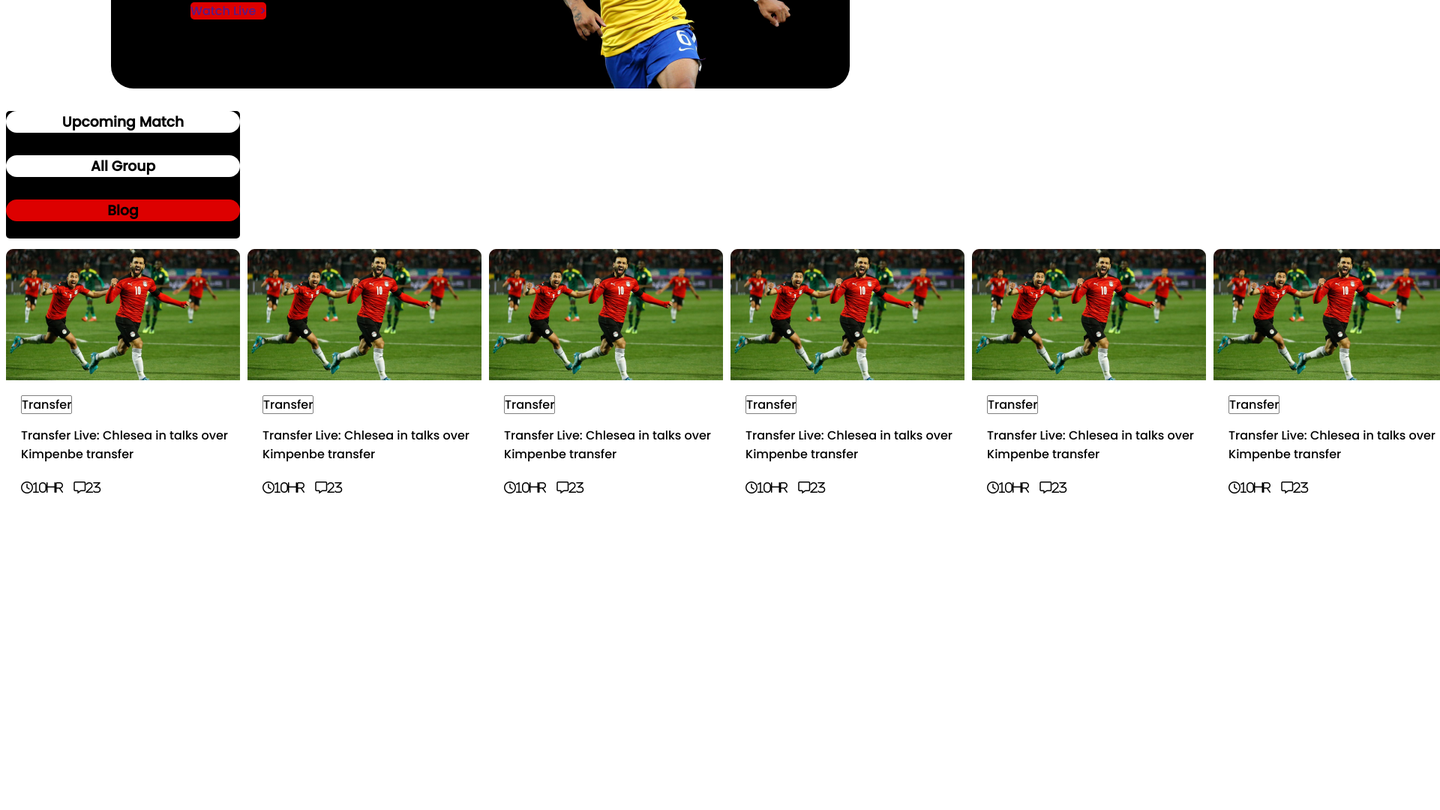
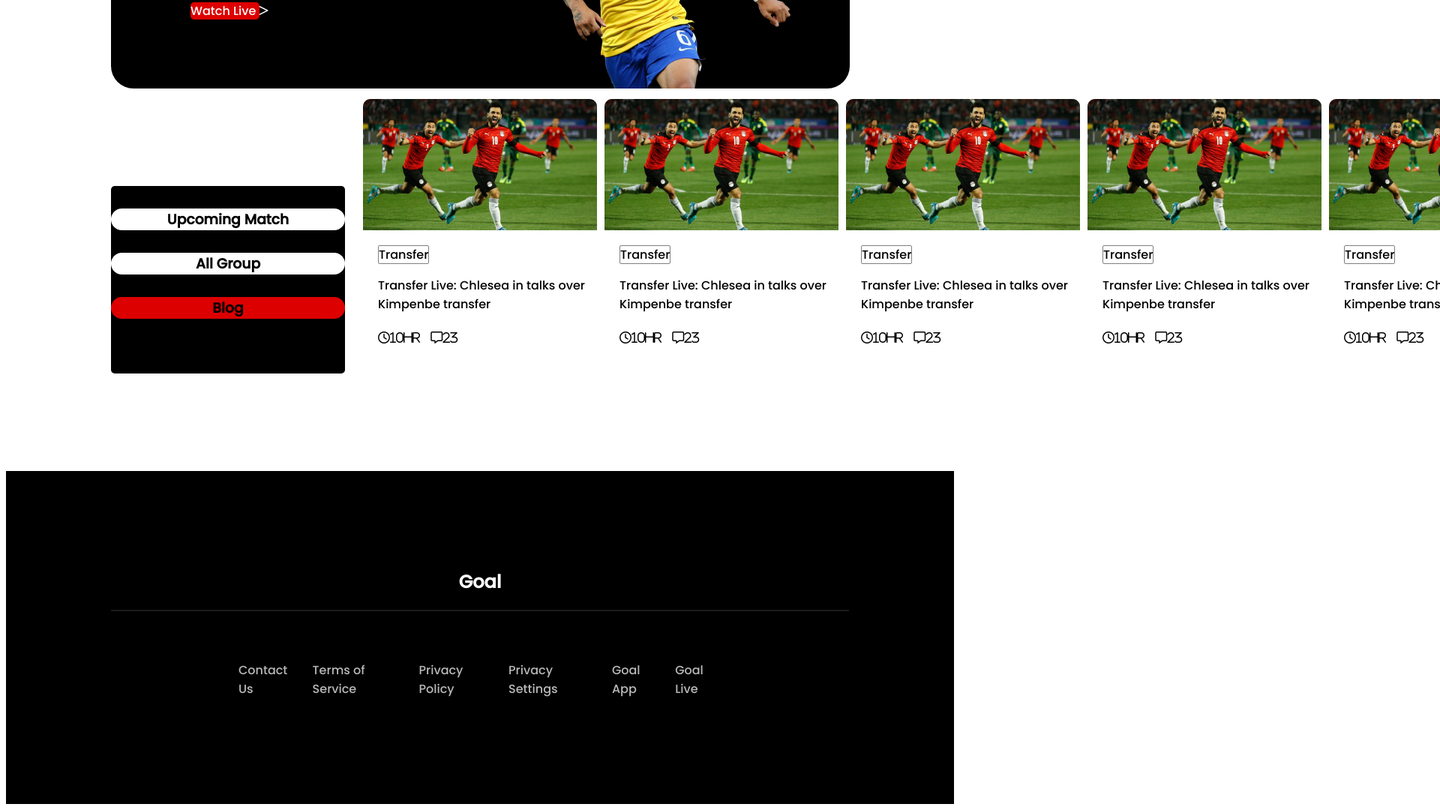
Before and after one commit to kazirimon1/second-assignment, a plain HTML site: page index.html in a window 1280 px wide. Shown: the part 313-1393 px from the top of the page at 75% size, 1920 px wide, since content can reach past the window. Before the commit the page ends 1015 px from the top, so only its background shows below. Drawn offline with Linux system fonts and the light colour scheme; a web font is replaced by a local one.

Commit message:
header added

```diff
--- a/index.html
+++ b/index.html
@@ -15,7 +15,8 @@
                     <h1 class="player-item">The Greatest show on the earth</h1>
                     <p>Contrary to popular belief, Lorem Ipsum is not simply
                         random text. It has roots in a piece of classical Latin literature from 45 BC, making it over 2000 years old.</p>
-                    <a href="">Watch Live ></a>
+                    <a class="anchor" href="">Watch Live </a>
+                    <i class="fa-regular fa-greater-than"></i>
                 </div>
             </div>
             <div class="lose">
@@ -133,9 +134,34 @@
                 </div>
             </article>
         </section>
-        <!-- <section class="bangladesh">
-
-        </section> -->
+        <section class="bangladesh">
+            <div class="top-footer">
+                <div class="footer">
+                    <h2>Goal</h2>
+                </div>
+                <hr>
+            </div>
+            <div class="footer-item">
+                <div class="footer-title">
+                    <p>Contact Us</p>
+                </div>
+                <div class="footer-title">
+                    <p>Terms of Service</p>
+                </div>
+                <div class="footer-title">
+                    <p>Privacy Policy</p>
+                </div>
+                <div class="footer-title">
+                    <p>Privacy Settings</p>
+                </div>
+                <div class="footer-title">
+                    <p> Goal App</p>
+                </div>
+                <div class="footer-title">
+                    <p> Goal Live</p>
+                </div>
+            </div>
+        </section>
     </main>
 
 </body>
--- a/style.css
+++ b/style.css
@@ -7,9 +7,11 @@ body{
 main{
     display: grid;
 
+
 }
 .container{
     display: flex;
+    grid-template-columns: repeat(1, 1fr);
     background-color: black;
     border-radius: 30px;
     margin-left: 140px;
@@ -22,8 +24,12 @@ main{
     margin-top: 111px;
     margin-right: 24px;
 }
+
 .players a{
     text-decoration: none;
+    width: 187px;
+    height: 56px;
+    color: white;
     background-color: #DD0000;
     border-radius: 5px;
 }
@@ -31,17 +37,19 @@ main{
     margin-right: 79px;
     margin-top: 33px;
     margin-left: 24px;
+
 }
 
 .top-head{
 
     text-decoration: none;
     color: black;
-
+    margin-left: 140px;
+    margin-top: 130px;
     background-color: black;
     border-radius: 5px;
     width: 312px;
-    height: 170px;
+    height: 250px;
 }
 
 .heading{
@@ -56,18 +64,19 @@ main{
     border-radius: 60px;
     margin-top: 30px;
 }
-/* .toper-container{
+.toper-container .top-cities .top-city .cities img{
+   grid-template-columns: repeat(3, 1fr);
+}
+.top-container{
     display: flex;
-    grid-template-columns: repeat(3, 1fr);
-} */
-.top-cities{
+}
+ .top-cities{
     display: flex;
+    grid-template-rows: repeat(3, 1fe);
+    margin-top: 130px;
+    margin-left: 24px;
+}
 
-}
-/* .bangladesh{
-    display: grid;
-    grid-template-columns: repeat(3, 1fr);
-} */
 .top-cities{
     background-color:white;
     border-radius: 5px;
@@ -100,3 +109,48 @@ main{
     margin-bottom: 20px;
     margin-right: 10px;
 }
+.bangladesh{
+    background-color: black;
+    margin-top: 130px;
+    width: 100%;
+    height: 444px;
+}
+.footer{
+    color: white;
+    text-align: center;
+    margin-top: 130px;
+}
+hr{
+    margin-left: 140px;
+    margin-right: 140px;
+    border: 1px solid rgba(255, 255, 255, 0.1);
+}
+.footer-item p{
+    color: #B9B9B9;
+    font-size: 16px;
+}
+.footer-item{
+    display: flex;
+    margin-top: 50px;
+    margin-left: 300px;
+    margin-right: 300px;
+
+}
+.footer-title{
+    margin-left: 10px;
+}
+/*------------------
+ media Quaries
+------------------ */
+
+/* Mobile Device */
+
+@media only screen and (max-width:688px) {
+    .container, .top-player, .lose{
+        width: 100%;
+
+    }
+    .top-player, .lose{
+        grid-template-columns: repeat(1, 1fr);
+    }
+}
```
